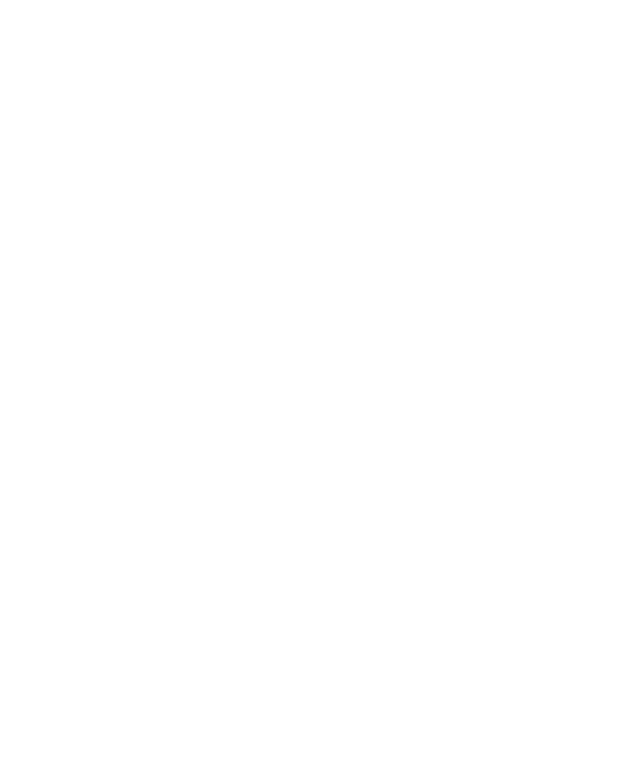
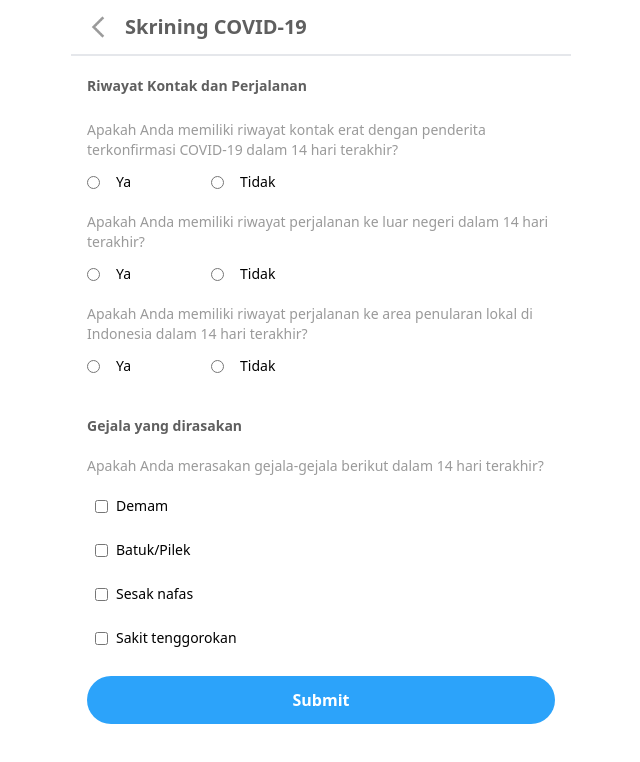
Before and after one commit to Personal-Health-Record/phr_frontend, a React (Create React App) app: page /screening/covid in a window 1280 px wide. Before the commit this address had no page. Shown: the top 762 px of the page, without its empty margins (319-959 px from the left). Built offline with nearby package versions, Linux system fonts and the light colour scheme.

Commit message:
feat: screening covid

```diff
--- /dev/null
+++ b/src/routes/ScreeningCovidDetailPage/index.tsx
@@ -0,0 +1,53 @@
+import { useEffect, useState } from "react";
+import { useLocation } from "react-router-dom";
+import { Covid } from "../ScreeningPage/constants";
+import { getSkriningById } from "../../helpers/skriningKesehatanHelper";
+import Header from "../HomePage/components/Header";
+import TextFieldDetail from "../ScreeningPage/components/TextFieldDetail";
+import BottomNavbarDownloadShare from "../HomePage/components/BottomNavbarDownloadShare";
+
+const DetailCovid = () => {
+  const location = useLocation();
+  const searchParams = new URLSearchParams(location.search);
+  const [data, setData] = useState<Covid>();
+  const id = searchParams.get("id");
+
+  useEffect(() => {
+    const skriningData = getSkriningById(parseInt(id || ""));
+
+    setData(skriningData?.detail as Covid);
+  }, [id]);
+
+  return (
+    <div>
+      <Header title="Riwayat Skrining Kesehatan" />
+      <div className="flex flex-col w-full px-4 py-4 gap-3 mb-2">
+        <h3 className="font-semibold text-mainGrey text-sm">
+          Riwayat Kontak dan Perjalanan
+        </h3>
+
+        <TextFieldDetail
+          title="Riwayat kontak erat dengan penderita"
+          data={data?.kontak ? "Ya" : "Tidak"}
+        />
+
+        <TextFieldDetail
+          title="Riwayat perjalanan luar negeri"
+          data={data?.luarNegri ? "Ya" : "Tidak"}
+        />
+        <TextFieldDetail
+          title="Riwayat perjalanan area penularan"
+          data={data?.area ? "Ya" : "Tidak"}
+        />
+
+        <TextFieldDetail
+          title="Gejala yang dirasakan"
+          data={data?.gejala || ""}
+        />
+      </div>
+      <BottomNavbarDownloadShare body="" link="" title="" />
+    </div>
+  );
+};
+
+export default DetailCovid;
--- /dev/null
+++ b/src/routes/ScreeningCovidPage/index.tsx
@@ -0,0 +1,91 @@
+import { useState } from "react";
+import {
+  addSkriningKesehatan,
+  useGetSkriningKesehatanList,
+} from "../../helpers/skriningKesehatanHelper";
+import { useNavigate } from "react-router-dom";
+import { Skrining } from "../ScreeningPage/constants";
+import { getTodayFormatted } from "../../helpers/dateHelper";
+import Header from "../HomePage/components/Header";
+import FormKontak from "../ScreeningPage/components/FormKontak";
+import FormLuarNegri from "../ScreeningPage/components/FormLuarNegri";
+import FormLokal from "../ScreeningPage/components/FormLokal";
+import FormGejala from "../ScreeningPage/components/FormGejala";
+
+const ScreeningCovid = () => {
+  const [kontak, setKontak] = useState(false);
+  const [luarNegri, setLuarNegri] = useState(false);
+  const [local, setLocal] = useState(false);
+  const [totalGejala, setTotalGejala] = useState(0);
+  const [listGejala, setListGejala] = useState<string[]>([]);
+  const { listSkrining } = useGetSkriningKesehatanList();
+
+  const navigate = useNavigate();
+
+  const handleSubmit = () => {
+    let totalScore = 0;
+
+    if (kontak) {
+      totalScore += 1;
+    }
+    if (luarNegri) {
+      totalScore += 1;
+    }
+    if (local) {
+      totalScore += 1;
+    }
+
+    totalScore += totalGejala;
+
+    const skriningData: Skrining = {
+      id: Math.floor(Math.random() * 10000) + 1,
+      date: getTodayFormatted(),
+      location: "Mandiri",
+      skriningType: "Skrining COVID-19",
+      detail: {
+        area: local,
+        gejala: listGejala.join(", "),
+        kontak: kontak,
+        luarNegri: luarNegri,
+      },
+    };
+
+    addSkriningKesehatan(skriningData, listSkrining || []);
+
+    navigate(`/screening/covid/result?score=${totalScore}`);
+  };
+
+  return (
+    <div className="flex flex-col">
+      <Header title="Skrining COVID-19" />
+
+      <div className="flex py-5 px-4 flex-col gap-5">
+        <h3 className="font-semibold text-mainGrey text-sm mb-1">
+          Riwayat Kontak dan Perjalanan
+        </h3>
+
+        <FormKontak setKontak={setKontak} />
+        <FormLuarNegri setLuarNegri={setLuarNegri} />
+        <FormLokal setLocal={setLocal} />
+
+        <h3 className="font-semibold text-mainGrey text-sm mt-5">
+          Gejala yang dirasakan
+        </h3>
+
+        <FormGejala
+          setTotalGejala={setTotalGejala}
+          setListGejala={setListGejala}
+        />
+
+        <button
+          className="bg-mainBlue rounded-3xl text-white font-semibold py-3"
+          onClick={handleSubmit}
+        >
+          Submit
+        </button>
+      </div>
+    </div>
+  );
+};
+
+export default ScreeningCovid;
--- /dev/null
+++ b/src/routes/ScreeningCovidResultPage/index.tsx
@@ -0,0 +1,48 @@
+import { useMemo } from "react";
+import { useLocation, useNavigate } from "react-router-dom";
+import Header from "../HomePage/components/Header";
+
+const ScreeningCovidResultPage = () => {
+  const location = useLocation();
+  const searchParams = new URLSearchParams(location.search);
+  const navigate = useNavigate();
+  const totalScore = searchParams.get("score");
+
+  const isCovid = useMemo(() => {
+    if (totalScore) {
+      return parseInt(totalScore) > 4 ? true : false;
+    }
+
+    return false;
+  }, [totalScore]);
+
+  return (
+    <div className="flex flex-col">
+      <Header title="Skrining COVID-19" />
+
+      <div className="flex py-5 px-4 flex-col gap-10">
+        <p className="text-center shadow-md py-5 px-3 rounded-xl">
+          Anda{" "}
+          <span className="font-semibold text-mainBlue">
+            {isCovid ? "Memiliki" : "Tidak memiliki"}
+          </span>{" "}
+          risiko terinfeksi COVID-19
+        </p>
+
+        <div className="flex flex-col gap-5">
+          <button
+            className="bg-mainBlue rounded-3xl text-white font-semibold py-3"
+            onClick={() => navigate("/screening")}
+          >
+            Kembali ke Skrining Kesehatan
+          </button>
+          <button className="text-mainGrey" onClick={() => navigate("/")}>
+            Kembali ke Beranda
+          </button>
+        </div>
+      </div>
+    </div>
+  );
+};
+
+export default ScreeningCovidResultPage;
--- a/src/routes/index.tsx
+++ b/src/routes/index.tsx
@@ -11,6 +11,8 @@
 import EditProfilePage from "./TenagaKesehatanEditPage";
 import SharePage from "./SharePage";
 import ScreeningPage from "./ScreeningPage";
+import ScreeningCovid from "./ScreeningCovidPage";
+import ScreeningCovidResultPage from "./ScreeningCovidResultPage";
 
 const MainRoutes = () => {
   return (
@@ -33,6 +35,11 @@
       <Route path="/share" element={<SharePage />} />
 
       <Route path="/screening" element={<ScreeningPage />} />
+      <Route path="/screening/covid" element={<ScreeningCovid />} />
+      <Route
+        path="/screening/covid/result"
+        element={<ScreeningCovidResultPage />}
+      />
     </Routes>
   );
 };
```
